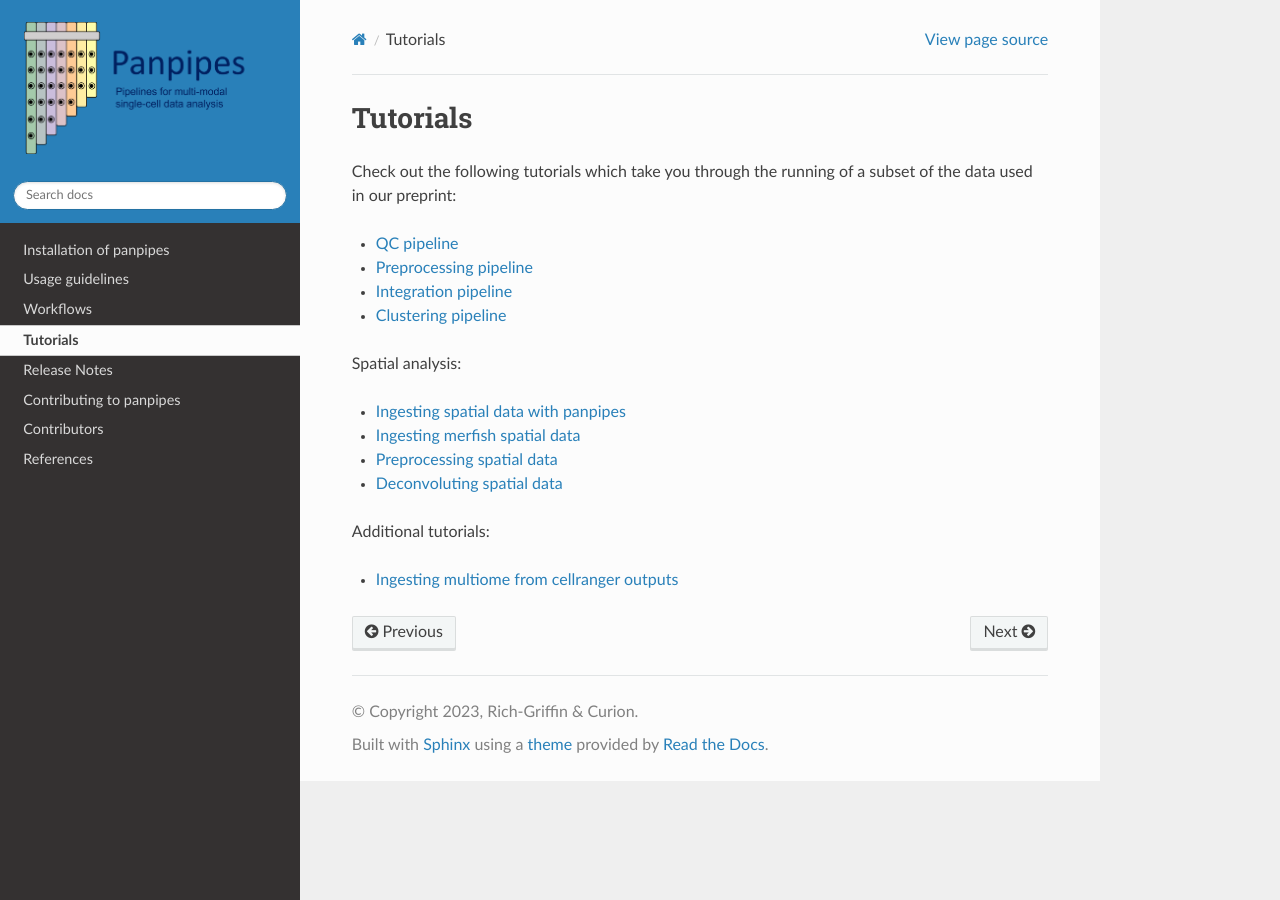
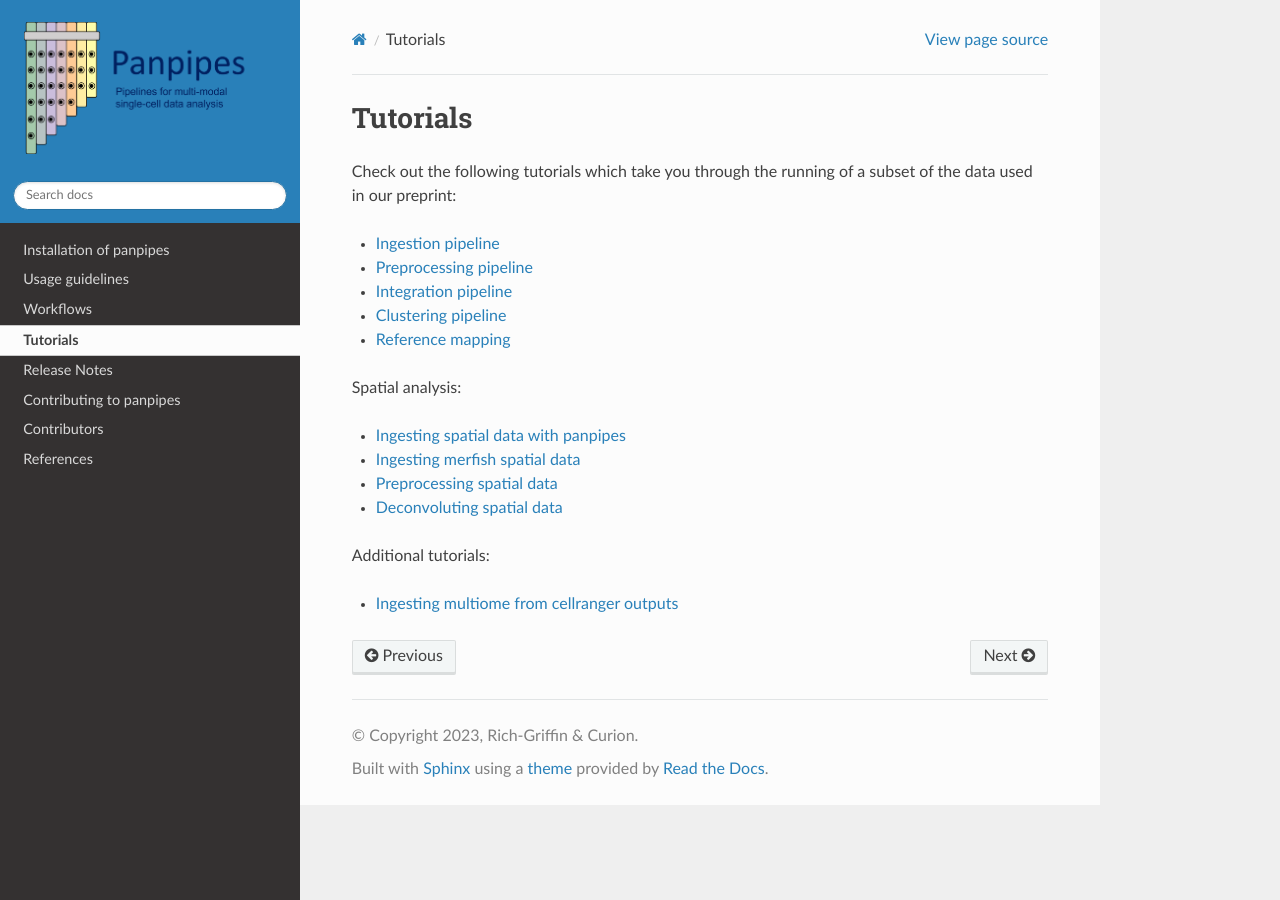
Before and after one commit to bio-la/panpipes-nextflow, a Sphinx documentation site: the page built from docs/tutorials/index.md, in a window 1280 px wide. Built offline with Sphinx 7.4.7 and the Read the Docs theme 2.0.0, drawn with Linux system fonts in a browser that asks for light colours.

Commit message:
added refmap to tutorials

```diff
--- a/docs/tutorials/index.md
+++ b/docs/tutorials/index.md
@@ -3,10 +3,11 @@ Tutorials
 
 Check out the following tutorials which take you through the running of a subset of the data used in our preprint:
 
-- [QC pipeline](https://panpipes-tutorials.readthedocs.io/en/latest/ingesting_data/Ingesting_data_with_panpipes.html)
+- [Ingestion pipeline](https://panpipes-tutorials.readthedocs.io/en/latest/ingesting_data/Ingesting_data_with_panpipes.html)
 - [Preprocessing pipeline](https://panpipes-tutorials.readthedocs.io/en/latest/filtering_data/filtering_data_with_panpipes.html)
 - [Integration pipeline](https://panpipes-tutorials.readthedocs.io/en/latest/uni_multi_integration/Integrating_data_with_panpipes.html)
 - [Clustering pipeline](https://panpipes-tutorials.readthedocs.io/en/latest/clustering/clustering_tutorial.html)
+- [Reference mapping](https://panpipes-tutorials.readthedocs.io/en/latest/refmap_pancreas/Reference_mapping.html)
 
 Spatial analysis:
 
```
